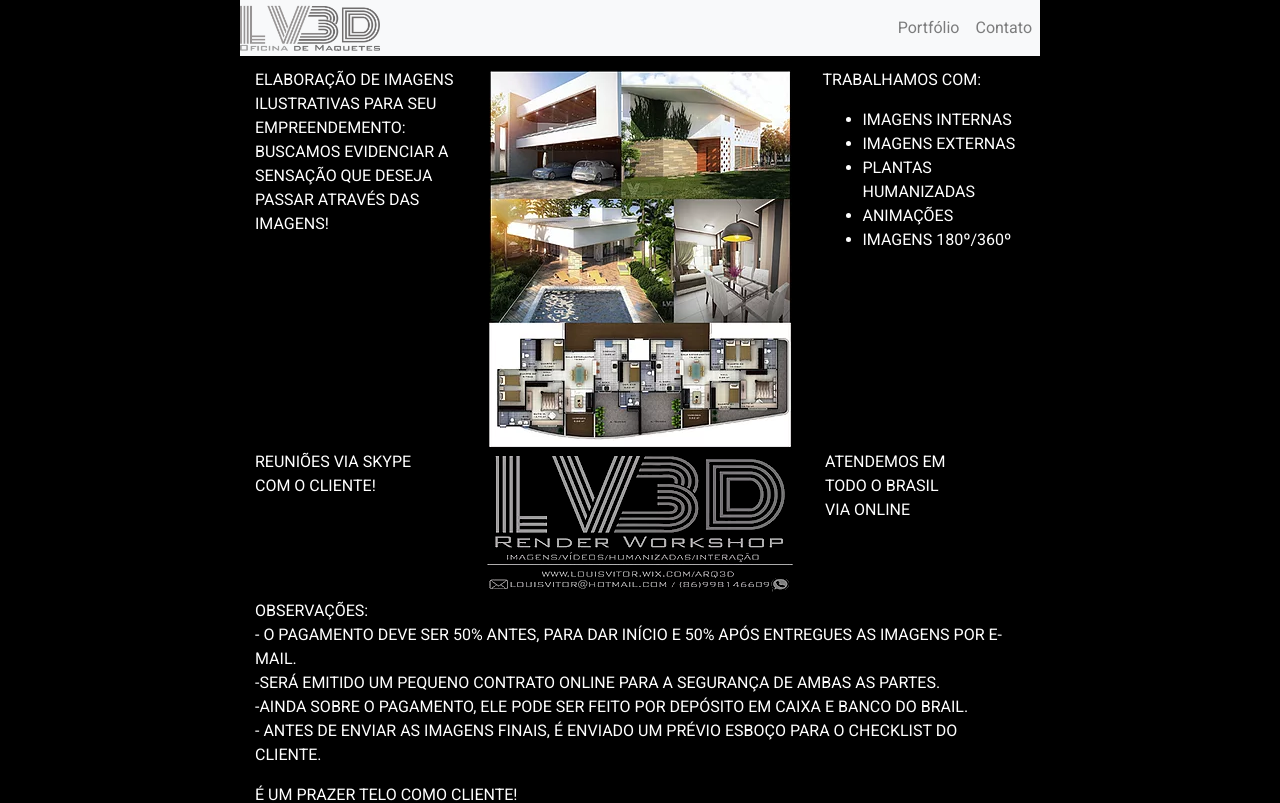
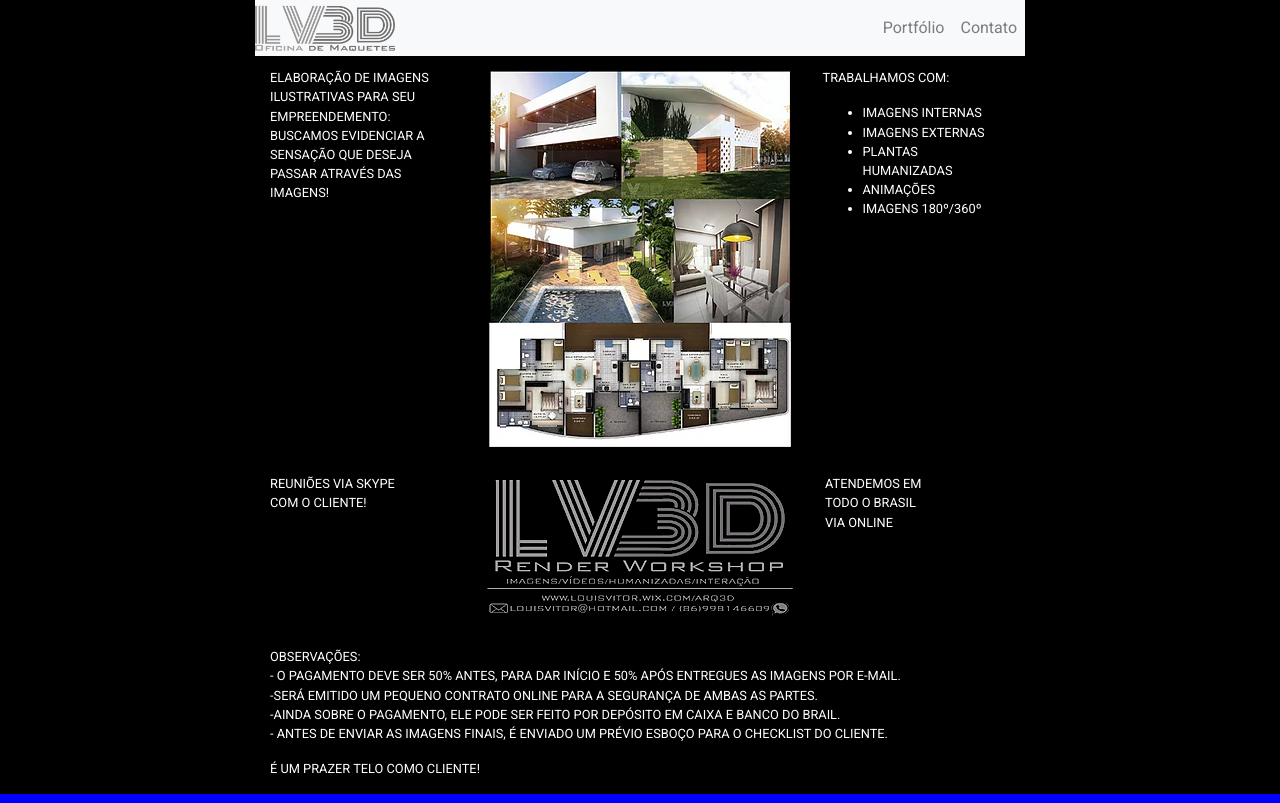
Before and after one commit to ramonkjl/louisvitor, a Next.js app: page / in a window 1280 px wide. Shown: the top 803 px of the page. Built offline with nearby package versions, Linux system fonts and the light colour scheme.

Commit message:
Refazendo

```diff
--- a/pages/_app.js
+++ b/pages/_app.js
@@ -11,11 +11,6 @@ const GlobalStyle = createGlobalStyle`
     overflow-x: hidden;
     background-color: #000;
     color: #fff;
-  }
-
-  .essaAqui{
-    padding: 0;
-
   }
 
   .image-gallery{
--- a/pages/index.js
+++ b/pages/index.js
@@ -4,6 +4,7 @@ import Footer from '../src/components/Footer';
 import Main from '../src/components/Main'
 import Head from 'next/head';
 import 'bootstrap/dist/css/bootstrap.min.css';
+import { Container } from 'reactstrap';
 
 const Title = styled.h1`
   font-size: 50px;
@@ -17,10 +18,12 @@ export default function Home() {
         <link rel="preconnect" href="https://fonts.gstatic.com" />
         <link href="https://fonts.googleapis.com/css2?family=Roboto:wght@400;500;700&display=swap" rel="stylesheet" />
       </Head>
+
       <div id="divContainer">
-        <Header />
-        <Main />
-
+        <Container>
+          <Header />
+          <Main />
+        </Container>
       </div>
       <Footer />
 
--- a/src/components/Header.js
+++ b/src/components/Header.js
@@ -21,6 +21,11 @@ const Divona = styled.div`
 .navbar-brand, .nav-link{
     cursor: pointer;
 }
+
+.essaAqui{
+    padding: 0;
+
+  }
 `;
 
 const Example = (props) => {
--- a/src/components/Main.js
+++ b/src/components/Main.js
@@ -2,6 +2,14 @@ import styled from 'styled-components';
 
 const MainContainer = styled.div`
 margin-top: 12px;
+
+p{
+  font-size: 0.8rem;
+}
+ul{
+  font-size: 0.8rem;
+
+}
 `;
 
 import React from 'react';
@@ -21,7 +29,12 @@ const Example = (props) => {
           </Col>
 
           <Col>
-            <img src="/imag1.png" />
+
+            <figure className="figure">
+              <img src="/imag1.png" className="figure-img" alt="..." />
+            </figure>
+
+           {/*  <img src="/imag1.png" className="figure-img " /> */}
           </Col>
 
           <Col>
@@ -41,7 +54,12 @@ const Example = (props) => {
             <p id="p" > REUNIÕES VIA SKYPE<br /> COM O CLIENTE! </p>
           </Col>
           <Col /* xs="auto" */>
-            <img src="/imag3.png" />
+
+          <figure className="figure">
+              <img src="/imag3.png" className="figure-img" alt="..." />
+            </figure>
+
+            {/* <img src="/imag3.png" /> */}
           </Col>
           <Col /* xs="3" */>
             <p> ATENDEMOS EM<br /> TODO O BRASIL<br /> VIA ONLINE </p>
```
